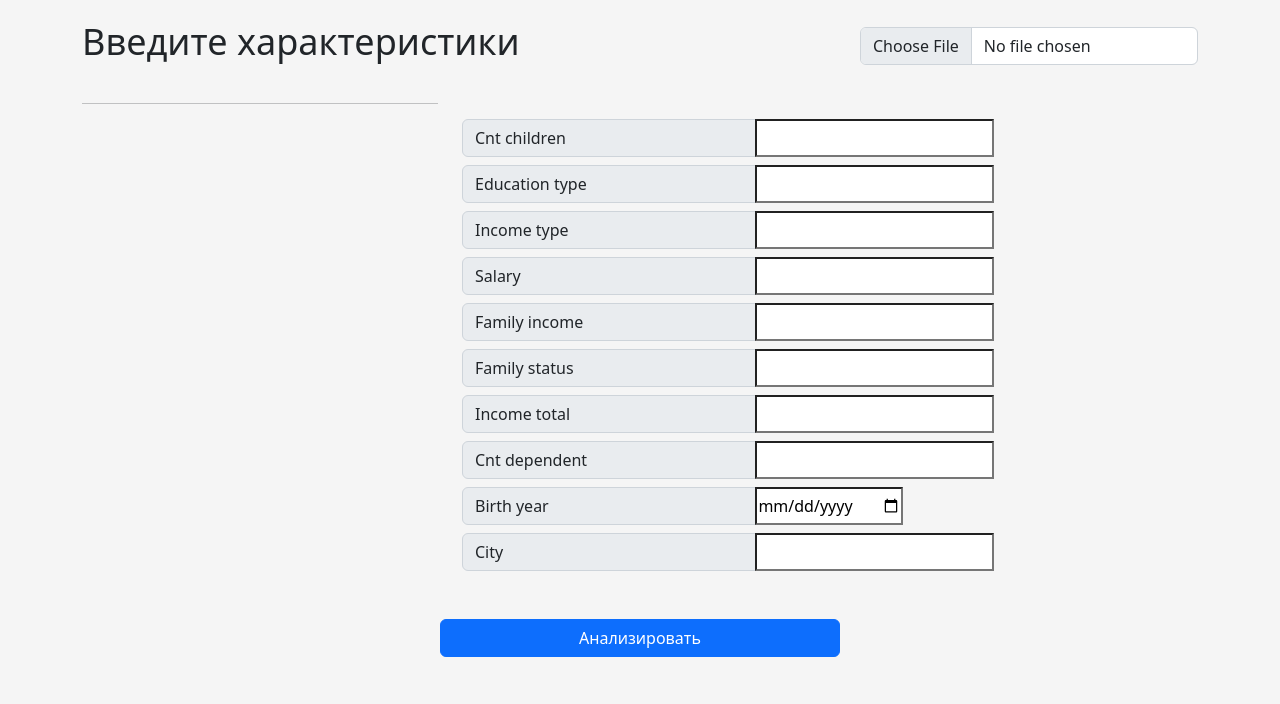
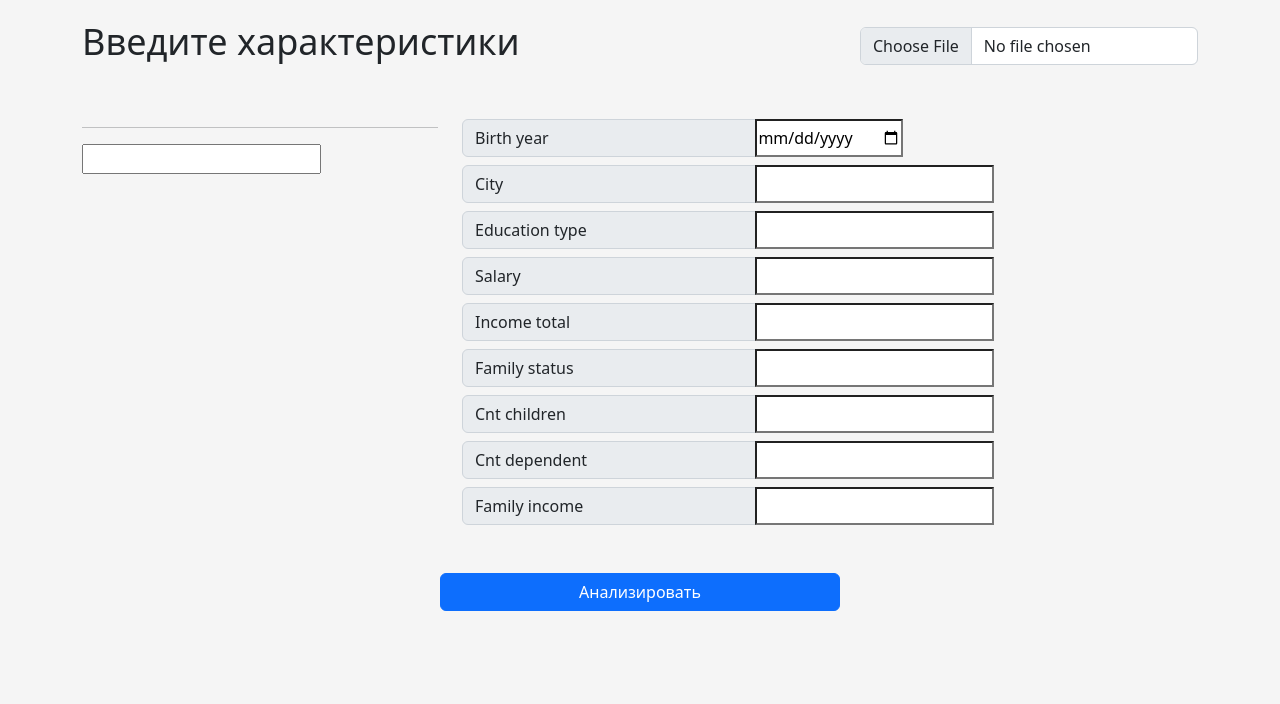
Before and after one commit to r4nd0lph-c/moscityhack_2022, a Django app: template analysis_app/templates/index.html in a window 1280 px wide. Shown: the top 704 px of the page. Run offline with Django 4.2, Linux system fonts and the light colour scheme; the template is opened without the code that fills it: most values are stand-ins (such as "Sample title", 1, 10 or a date in 2020); form fields are guessed from the names that the template uses; parts of the project's set-up code (start-up, migrations or seed data) failed here and were passed over.

Commit message:
updated forms; added gender

```diff
--- a/analysis_app/templates/index.html
+++ b/analysis_app/templates/index.html
@@ -1,105 +1,6 @@
 {% extends 'base.html' %}
 
 {% block body %}
-    {#    <div class="container-lg">#}
-    {#        <form action="{% url 'index' %}" method="post">#}
-    {#            {% csrf_token %}#}
-    {#            <div class="row mb-3">#}
-    {#                <div class="col">#}
-    {#                    <h2>Характеристики клиента</h2>#}
-    {#                </div>#}
-    {#                <div class="col-8">#}
-    {#                    <div class="characteristic row">#}
-    {#                        <div class="btn-group" role="group">#}
-    {#                            {{ form.gender }}#}
-    {#                        </div>#}
-    {#                        <div class="btn-group" role="group" aria-label="Basic radio toggle button group">#}
-    {#                            <input type="radio" class="btn-check" name="sex" id="btnradio1" autocomplete="off" checked>#}
-    {#                            <label class="btn btn-outline-secondary" for="btnradio1">Мужчина</label>#}
-    {##}
-    {#                            <input type="radio" class="btn-check" name="sex" id="btnradio2" autocomplete="off">#}
-    {#                            <label class="btn btn-outline-secondary" for="btnradio2">Женщина</label>#}
-    {#                        </div>#}
-    {#                    </div>#}
-    {#                </div>#}
-    {#            </div>#}
-    {##}
-    {#            <div class="row">#}
-    {#                <div class="col-4">#}
-    {#                    <h4>Обладает:</h4>#}
-    {#                    <div class="form-check mt-2">#}
-    {#                        {{ form.own_realty }}#}
-    {#                        <label class="form-check-label"#}
-    {#                               for="{{ form.own_realty.id_for_label }}">{{ form.own_realty.label }}</label>#}
-    {#                    </div>#}
-    {##}
-    {#                    <div class="form-check mt-2">#}
-    {#                        {{ form.own_personal_phnum }}#}
-    {#                        <label class="form-check-label"#}
-    {#                               for="{{ form.own_personal_phnum.id_for_label }}">{{ form.own_personal_phnum.label }}</label>#}
-    {#                    </div>#}
-    {##}
-    {#                    <div class="form-check mt-2">#}
-    {#                        {{ form.own_work_phnum }}#}
-    {#                        <label class="form-check-label"#}
-    {#                               for="{{ form.own_work_phnum.id_for_label }}">{{ form.own_work_phnum.label }}</label>#}
-    {#                    </div>#}
-    {##}
-    {#                    <div class="form-check mt-2">#}
-    {#                        {{ form.own_email }}#}
-    {#                        <label class="form-check-label"#}
-    {#                               for="{{ form.own_email.id_for_label }}">{{ form.own_email.label }}</label>#}
-    {#                    </div>#}
-    {##}
-    {#                    <div class="form-check mt-2">#}
-    {#                        {{ form.own_car }}#}
-    {#                        <label class="form-check-label"#}
-    {#                               for="{{ form.own_car.id_for_label }}">{{ form.own_car.label }}</label>#}
-    {#                    </div>#}
-    {#                </div>#}
-    {##}
-    {#                <div class="col">#}
-    {#                    <div class="input-group mt-2">#}
-    {#                        <label class="input-group-text"#}
-    {#                               for="{{ form.family_status.id_for_label }}">{{ form.family_status.label }}</label>#}
-    {#                        {{ form.family_status }}#}
-    {#                    </div>#}
-    {##}
-    {#                    <div class="input-group mt-2">#}
-    {#                        <label class="input-group-text"#}
-    {#                               for="{{ form.income_type.id_for_label }}">{{ form.income_type.label }}</label>#}
-    {#                        {{ form.income_type }}#}
-    {#                    </div>#}
-    {##}
-    {#                    <div class="input-group mt-2">#}
-    {#                        <label class="input-group-text"#}
-    {#                               for="{{ form.education_type.id_for_label }}">{{ form.education_type.label }}</label>#}
-    {#                        {{ form.education_type }}#}
-    {#                    </div>#}
-    {##}
-    {#                    <div class="input-group mt-2">#}
-    {#                        <label class="input-group-text"#}
-    {#                               for="{{ form.cnt_children.id_for_label }}">{{ form.cnt_children.label }}</label>#}
-    {#                        {{ form.cnt_children }}#}
-    {#                    </div>#}
-    {##}
-    {#                    <div class="input-group mt-2">#}
-    {#                        <label class="input-group-text"#}
-    {#                               for="{{ form.income_total.id_for_label }}">{{ form.income_total.label }}</label>#}
-    {#                        {{ form.income_total }}#}
-    {#                    </div>#}
-    {#                </div>#}
-    {#            </div>#}
-    {##}
-    {##}
-    {#            <button class="btn btn-lg btn-primary mt-4 mb-5" type="submit">Анализировать</button>#}
-    {#        </form>#}
-    {##}
-    {#        <div class="row">#}
-    {##}
-    {#        </div>#}
-    {#    </div>#}
-
     <div class="container-lg">
 
         <div class="lite-header mb-3">
@@ -113,9 +14,8 @@
 
             <div class="row">
                 <div class="col-4">
-                    <!-- gender -->
-                    {# !!! gender !!! #}
-                    <hr>
+                    <br>
+                    {#                    <hr>#}
                     <!-- checkboxes -->
                     {% for bin_field in form %}
                         {% if bin_field.widget_type == 'checkbox' %}
@@ -127,6 +27,9 @@
                             </div>
                         {% endif %}
                     {% endfor %}
+
+                    <hr>
+                    {{ form.gender }}
                 </div>
 
                 <div class="col-8">
@@ -134,8 +37,14 @@
                     <!-- input fields -->
                     <div class="input-group mt-2">
                         <label class="input-group-text"
-                               for="{{ form.cnt_children.id_for_label }}">{{ form.cnt_children.label }}</label>
-                        {{ form.cnt_children }}
+                               for="{{ form.birth_year.id_for_label }}">{{ form.birth_year.label }}</label>
+                        {{ form.birth_year }}
+                    </div>
+
+                    <div class="input-group mt-2">
+                        <label class="input-group-text"
+                               for="{{ form.city.id_for_label }}">{{ form.city.label }}</label>
+                        {{ form.city }}
                     </div>
 
                     <div class="input-group mt-2">
@@ -144,11 +53,11 @@
                         {{ form.education_type }}
                     </div>
 
-                    <div class="input-group mt-2">
-                        <label class="input-group-text"
-                               for="{{ form.income_type.id_for_label }}">{{ form.income_type.label }}</label>
-                        {{ form.income_type }}
-                    </div>
+                    {#                    <div class="input-group mt-2">#}
+                    {#                        <label class="input-group-text"#}
+                    {#                               for="{{ form.income_type.id_for_label }}">{{ form.income_type.label }}</label>#}
+                    {#                        {{ form.income_type }}#}
+                    {#                    </div>#}
 
                     <div class="input-group mt-2">
                         <label class="input-group-text"
@@ -158,8 +67,8 @@
 
                     <div class="input-group mt-2">
                         <label class="input-group-text"
-                               for="{{ form.family_income.id_for_label }}">{{ form.family_income.label }}</label>
-                        {{ form.family_income }}
+                               for="{{ form.income_total.id_for_label }}">{{ form.income_total.label }}</label>
+                        {{ form.income_total }}
                     </div>
 
                     <div class="input-group mt-2">
@@ -170,8 +79,8 @@
 
                     <div class="input-group mt-2">
                         <label class="input-group-text"
-                               for="{{ form.income_total.id_for_label }}">{{ form.income_total.label }}</label>
-                        {{ form.income_total }}
+                               for="{{ form.cnt_children.id_for_label }}">{{ form.cnt_children.label }}</label>
+                        {{ form.cnt_children }}
                     </div>
 
                     <div class="input-group mt-2">
@@ -182,14 +91,8 @@
 
                     <div class="input-group mt-2">
                         <label class="input-group-text"
-                               for="{{ form.birth_year.id_for_label }}">{{ form.birth_year.label }}</label>
-                        {{ form.birth_year }}
-                    </div>
-
-                    <div class="input-group mt-2">
-                        <label class="input-group-text"
-                               for="{{ form.city.id_for_label }}">{{ form.city.label }}</label>
-                        {{ form.city }}
+                               for="{{ form.family_income.id_for_label }}">{{ form.family_income.label }}</label>
+                        {{ form.family_income }}
                     </div>
                 </div>
             </div>
```
Also changed, not shown: analysis_app/forms.py (+24 -16 lines).
